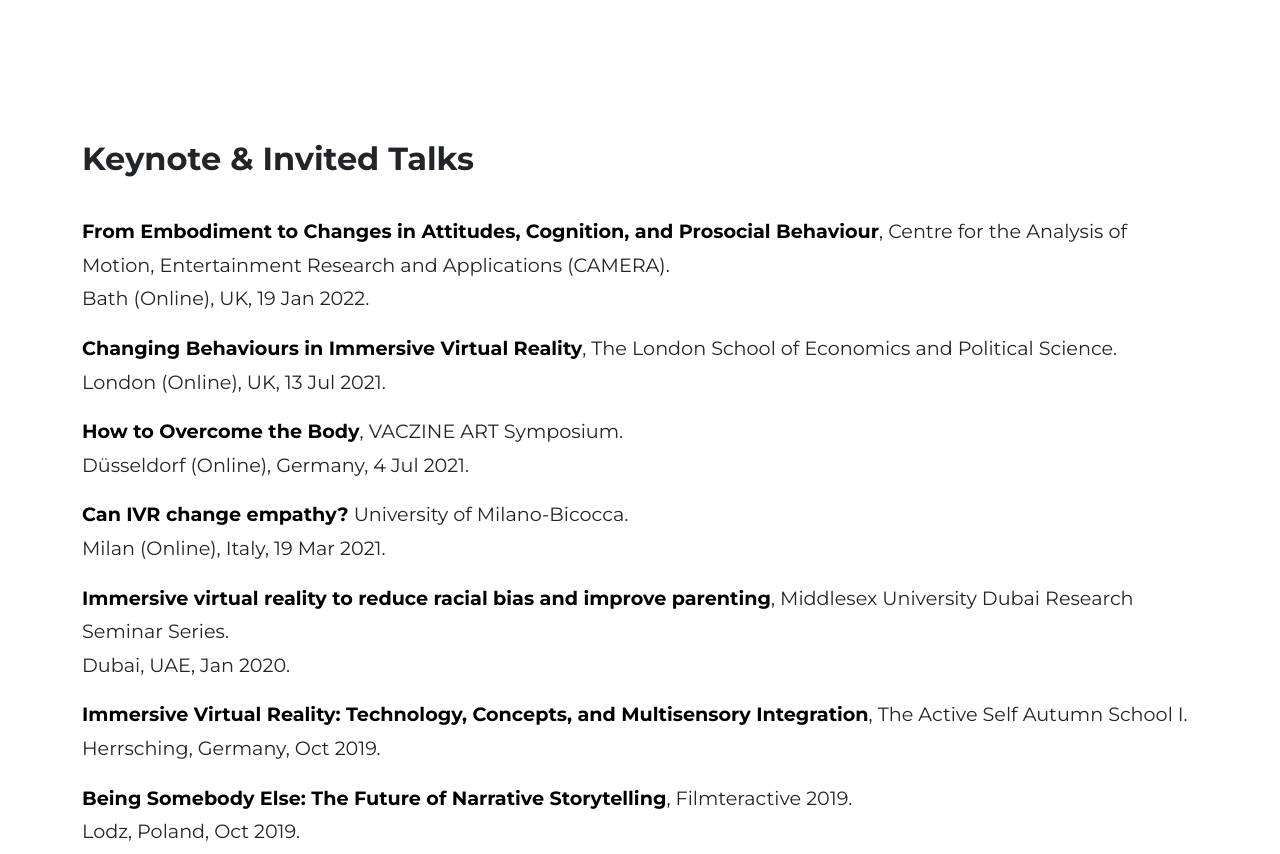
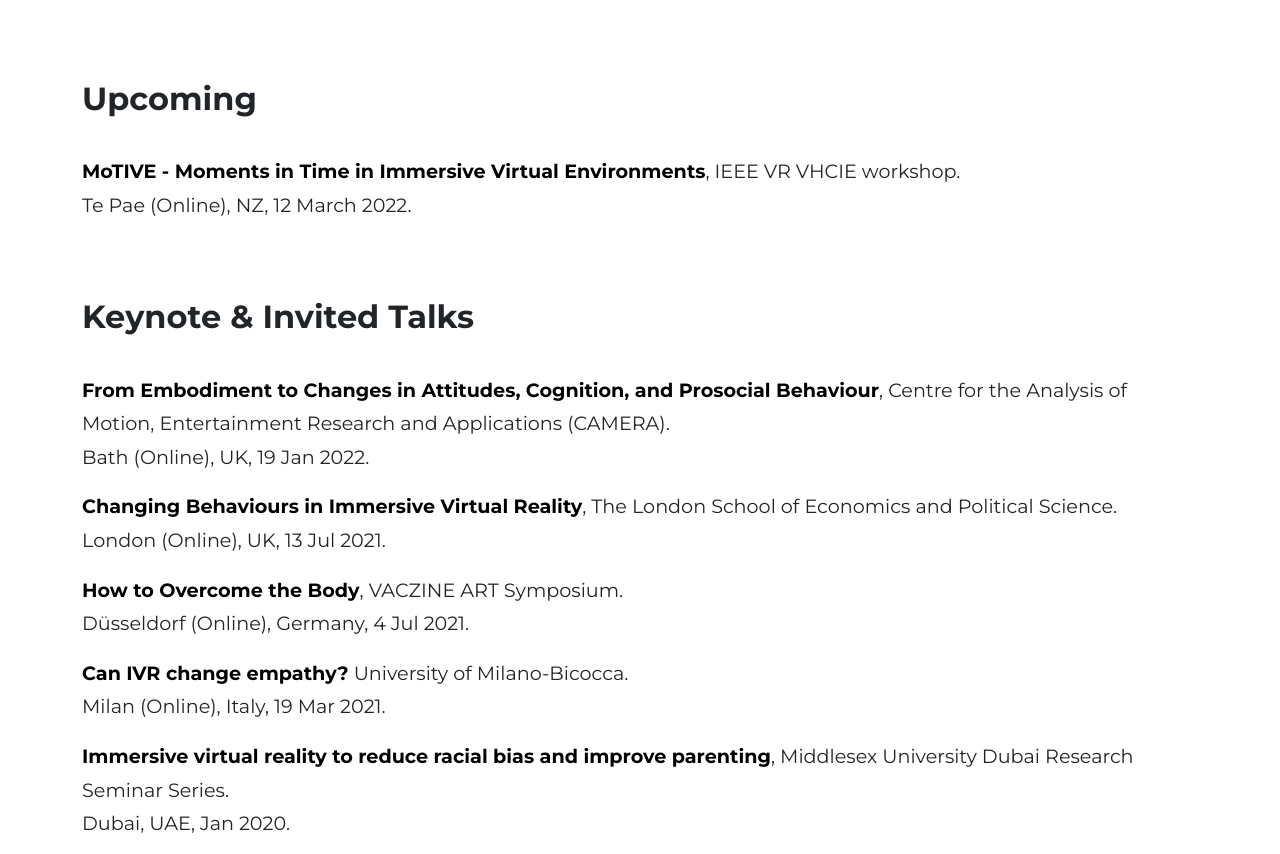
Before and after one commit to domnaban/domnaban.github.io, a plain HTML site: page speaking.html in a window 1280 px wide. Shown: the part 952-1806 px from the top of the page. Drawn offline with nearby package versions, Linux system fonts and the light colour scheme; a web font is replaced by a local one.

Commit message:
upcoming speaking

```diff
--- a/speaking.html
+++ b/speaking.html
@@ -52,7 +52,10 @@
         <!-- Conferences Grid-->
         <section>
             <div class="container text-lg-left">
-               <!-- <h2>Upcoming</h2><br> -->
+               <h2>Upcoming</h2><br>
+               <p><b><a class="one" href="https://files.inria.fr/vhcie/2022/Pages/schedule.html" target="_blank"> MoTIVE - Moments in Time in Immersive Virtual Environments</a></b>, IEEE VR VHCIE workshop. <br>Te Pae (Online), NZ, 12 March 2022.</p>
+
+
 
 
             </div>
```
